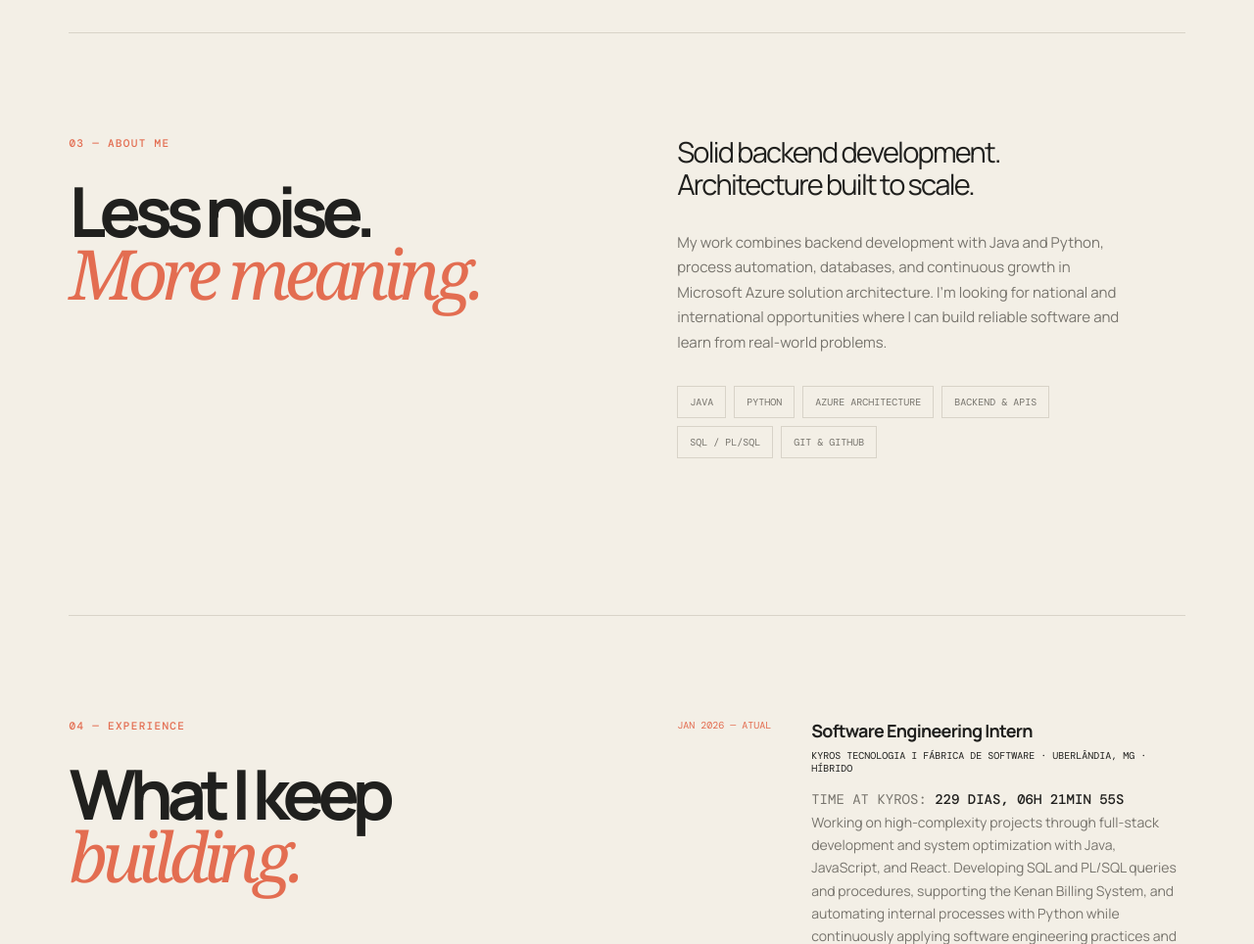
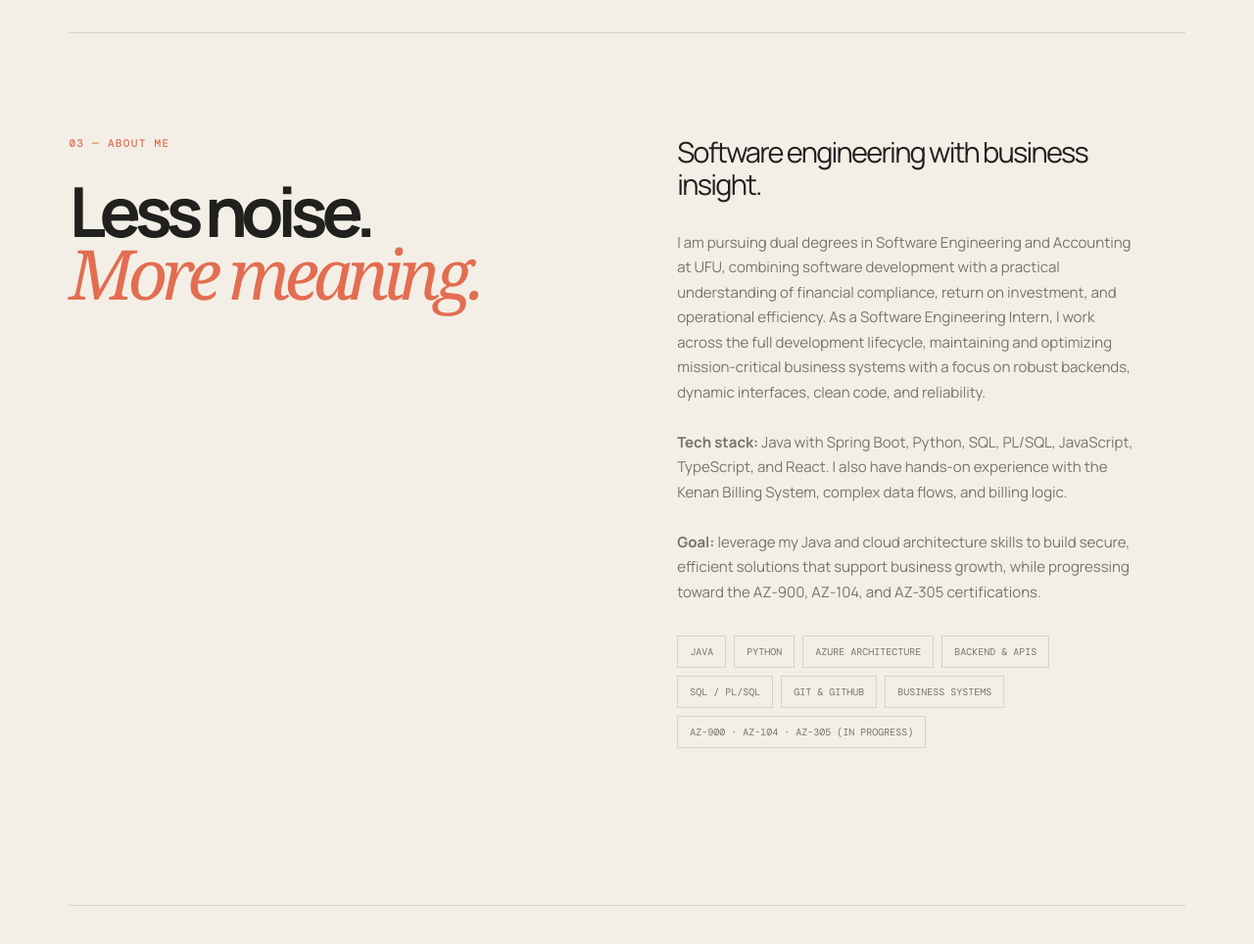
Before and after one commit to ThyagoOF6/portifolio, a website built with Vite: page index.html in a window 1280 px wide. Shown: the part 1880-2844 px from the top of the page at 98% size. Built offline with nearby package versions, Linux system fonts and the light colour scheme.

Commit message:
feat: atualiza perfil profissional
Adiciona a apresentacao profissional biligue com dupla formacao, stack tecnica, sistemas de negocio e objetivos em Java e Azure.

```diff
--- a/index.html
+++ b/index.html
@@ -173,7 +173,11 @@
               ><span data-i18n="skillAzure">Azure Architecture</span
               ><span data-i18n="skillBackend">Backend & APIs</span
               ><span data-i18n="skillDatabases">SQL / PL/SQL</span
-              ><span data-i18n="skillGit">Git & GitHub</span>
+              ><span data-i18n="skillGit">Git & GitHub</span
+              ><span data-i18n="skillBusiness">Business Systems</span
+              ><span data-i18n="certificationsPath"
+                >AZ-900 · AZ-104 · AZ-305 (em andamento)</span
+              >
             </div>
           </div>
         </section>
--- a/main.js
+++ b/main.js
@@ -40,15 +40,17 @@ const translations = {
     aboutEyebrow: "03 — sobre mim",
     aboutTitle: "Menos ruído.<br /><em>Mais sentido.</em>",
     aboutLead:
-      "Desenvolvimento sólido no backend. Arquitetura preparada para crescer.",
+      "Engenharia de software com visão de negócio.",
     aboutBody:
-      "Minha atuação combina desenvolvimento backend com Java e Python, automação de processos, bancos de dados e evolução contínua em arquitetura de soluções na Microsoft Azure. Busco oportunidades nacionais e internacionais em que possa construir software confiável e aprender com problemas reais.",
+      "Sou estudante de dupla graduação em Engenharia de Software e Ciências Contábeis na UFU, combinando desenvolvimento de software com uma visão prática de conformidade financeira, retorno sobre investimento e eficiência operacional. Como estagiário de Engenharia de Software, atuo no ciclo completo de desenvolvimento, mantendo e otimizando sistemas críticos de negócio com foco em backends robustos, interfaces dinâmicas, código limpo e confiabilidade. <br /><br /><strong>Stack:</strong> Java com Spring Boot, Python, SQL, PL/SQL, JavaScript, TypeScript e React. Também tenho experiência com o Kenan Billing System, fluxos de dados complexos e regras de faturamento. <br /><br /><strong>Objetivo:</strong> aplicar minhas habilidades em Java e arquitetura de nuvem para construir soluções seguras, eficientes e orientadas a crescimento, enquanto avanço nas certificações AZ-900, AZ-104 e AZ-305.",
     skillJava: "Java",
     skillPython: "Python",
     skillAzure: "Arquitetura Azure",
     skillBackend: "Backend e APIs",
     skillDatabases: "SQL / PL/SQL",
     skillGit: "Git e GitHub",
+    skillBusiness: "Sistemas de negócio",
+    certificationsPath: "AZ-900 · AZ-104 · AZ-305 (em andamento)",
     experienceEyebrow: "04 — experiência",
     experienceTitle: "O que venho<br /><em>construindo.</em>",
     kyrosTitle: "Estagiário de Engenharia de Software",
@@ -118,16 +120,17 @@ const translations = {
     projectThreeType: "Automation / experience",
     aboutEyebrow: "03 — about me",
     aboutTitle: "Less noise.<br /><em>More meaning.</em>",
-    aboutLead:
-      "Solid backend development. Architecture built to scale.",
+    aboutLead: "Software engineering with business insight.",
     aboutBody:
-      "My work combines backend development with Java and Python, process automation, databases, and continuous growth in Microsoft Azure solution architecture. I'm looking for national and international opportunities where I can build reliable software and learn from real-world problems.",
+      "I am pursuing dual degrees in Software Engineering and Accounting at UFU, combining software development with a practical understanding of financial compliance, return on investment, and operational efficiency. As a Software Engineering Intern, I work across the full development lifecycle, maintaining and optimizing mission-critical business systems with a focus on robust backends, dynamic interfaces, clean code, and reliability. <br /><br /><strong>Tech stack:</strong> Java with Spring Boot, Python, SQL, PL/SQL, JavaScript, TypeScript, and React. I also have hands-on experience with the Kenan Billing System, complex data flows, and billing logic. <br /><br /><strong>Goal:</strong> leverage my Java and cloud architecture skills to build secure, efficient solutions that support business growth, while progressing toward the AZ-900, AZ-104, and AZ-305 certifications.",
     skillJava: "Java",
     skillPython: "Python",
     skillAzure: "Azure Architecture",
     skillBackend: "Backend & APIs",
     skillDatabases: "SQL / PL/SQL",
     skillGit: "Git & GitHub",
+    skillBusiness: "Business Systems",
+    certificationsPath: "AZ-900 · AZ-104 · AZ-305 (in progress)",
     experienceEyebrow: "04 — experience",
     experienceTitle: "What I keep<br /><em>building.</em>",
     kyrosTitle: "Software Engineering Intern",
```
